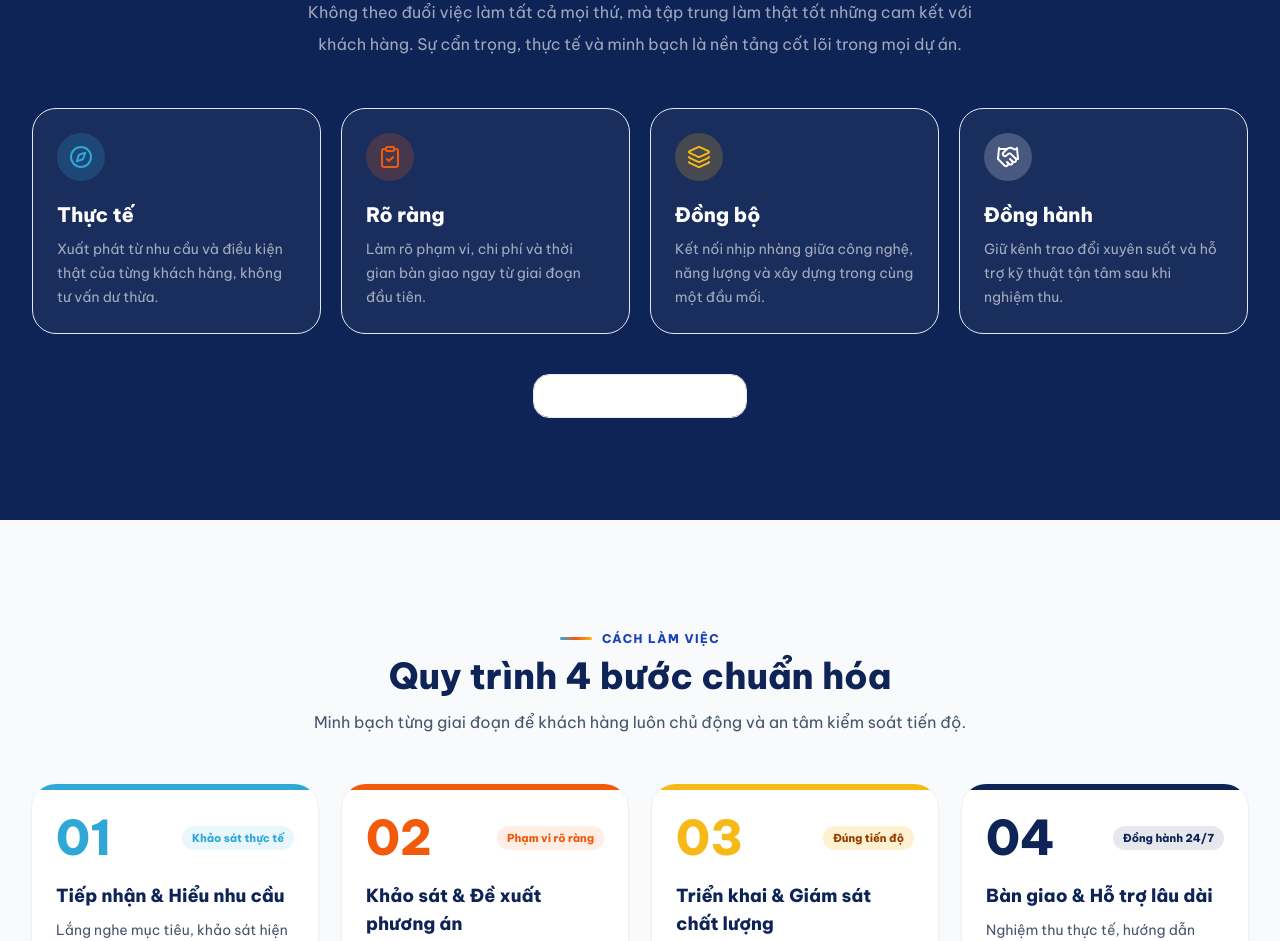
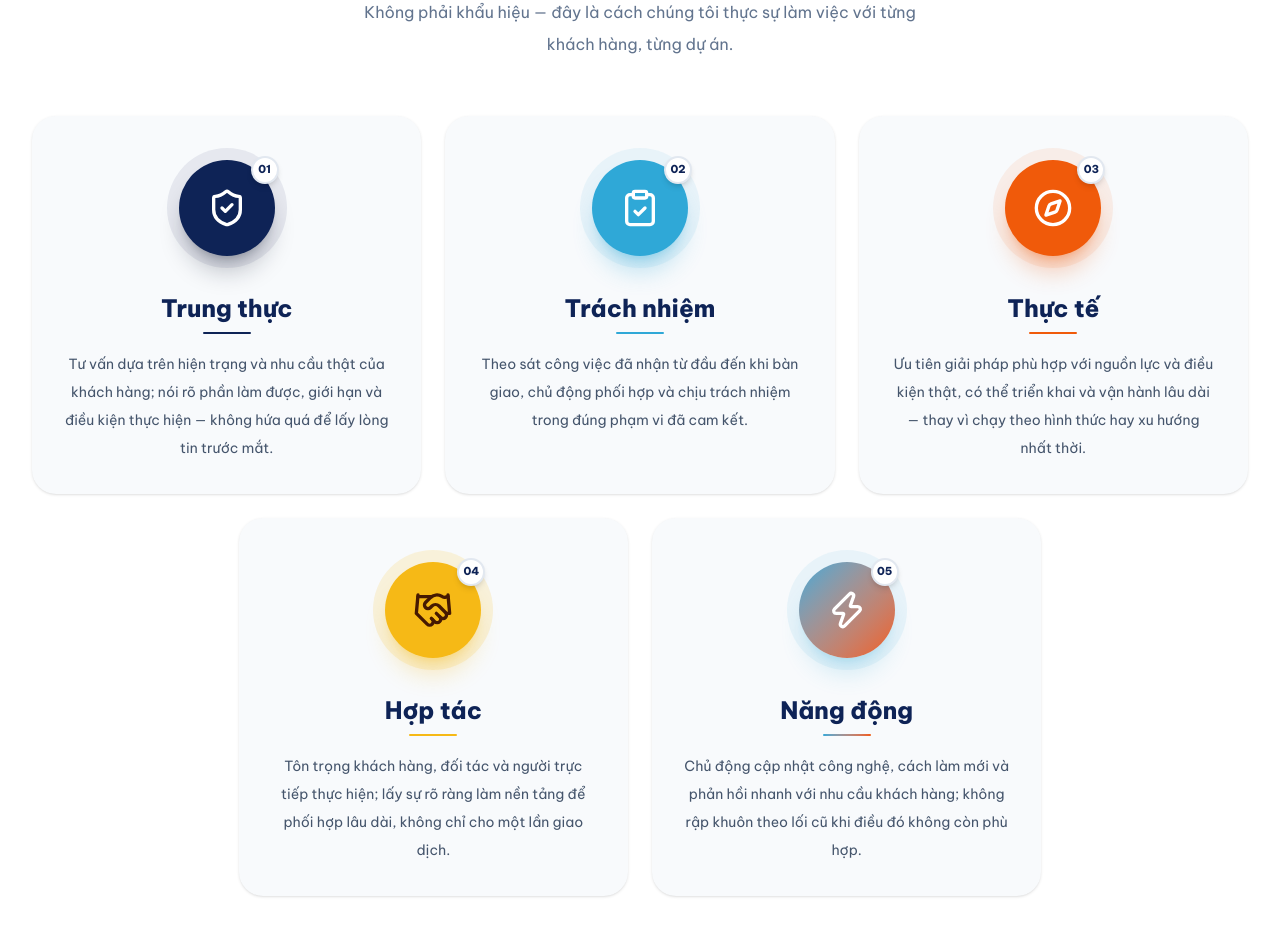
Before and after one commit to jackylehoangle/KTN_website_AISTUDIO, a Next.js app: page / in a window 1280 px wide. Shown: the part 1856-2797 px from the top of the page. Built offline with nearby package versions, Linux system fonts and the light colour scheme; no server answers; the database is empty.

Commit message:
redesign: core values section with large circles, 5 values, 3+2 centered grid

```diff
--- a/src/app/(website)/page.tsx
+++ b/src/app/(website)/page.tsx
@@ -12,6 +12,7 @@ import {
   MonitorCog,
   ShieldCheck,
   SunMedium,
+  Zap,
 } from "lucide-react";
 import { Button } from "@/components/ui/button";
 import { LeadForm } from "@/components/forms/lead-form";
@@ -64,6 +65,69 @@ const stepColors = [
   { num: "text-navy", badge: "bg-navy/10 text-navy", bar: "bg-navy" },
 ];
 
+const coreValues = [
+  {
+    Icon: ShieldCheck,
+    number: "01",
+    title: "Trung thực",
+    description:
+      "Tư vấn dựa trên hiện trạng và nhu cầu thật của khách hàng; nói rõ phần làm được, giới hạn và điều kiện thực hiện — không hứa quá để lấy lòng tin trước mắt.",
+    circleBg: "bg-navy",
+    circleShadow: "shadow-slate-900/25",
+    iconColor: "text-white",
+    bar: "bg-navy",
+    glow: "bg-navy/8",
+  },
+  {
+    Icon: ClipboardCheck,
+    number: "02",
+    title: "Trách nhiệm",
+    description:
+      "Theo sát công việc đã nhận từ đầu đến khi bàn giao, chủ động phối hợp và chịu trách nhiệm trong đúng phạm vi đã cam kết.",
+    circleBg: "bg-cyan",
+    circleShadow: "shadow-cyan/30",
+    iconColor: "text-white",
+    bar: "bg-cyan",
+    glow: "bg-cyan/8",
+  },
+  {
+    Icon: Compass,
+    number: "03",
+    title: "Thực tế",
+    description:
+      "Ưu tiên giải pháp phù hợp với nguồn lực và điều kiện thật, có thể triển khai và vận hành lâu dài — thay vì chạy theo hình thức hay xu hướng nhất thời.",
+    circleBg: "bg-orange",
+    circleShadow: "shadow-orange/30",
+    iconColor: "text-white",
+    bar: "bg-orange",
+    glow: "bg-orange/8",
+  },
+  {
+    Icon: Handshake,
+    number: "04",
+    title: "Hợp tác",
+    description:
+      "Tôn trọng khách hàng, đối tác và người trực tiếp thực hiện; lấy sự rõ ràng làm nền tảng để phối hợp lâu dài, không chỉ cho một lần giao dịch.",
+    circleBg: "bg-yellow",
+    circleShadow: "shadow-yellow/30",
+    iconColor: "text-amber-950",
+    bar: "bg-yellow",
+    glow: "bg-yellow/15",
+  },
+  {
+    Icon: Zap,
+    number: "05",
+    title: "Năng động",
+    description:
+      "Chủ động cập nhật công nghệ, cách làm mới và phản hồi nhanh với nhu cầu khách hàng; không rập khuôn theo lối cũ khi điều đó không còn phù hợp.",
+    circleBg: "bg-gradient-to-br from-cyan to-orange",
+    circleShadow: "shadow-cyan/20",
+    iconColor: "text-white",
+    bar: "bg-gradient-to-r from-cyan to-orange",
+    glow: "bg-cyan/8",
+  },
+];
+
 export default async function HomePage() {
   const [projects, posts] = await Promise.all([
     getPublishedProjects({ limit: 3 }),
@@ -86,7 +150,6 @@ export default async function HomePage() {
                 <span className="text-2xl font-bold text-slate-400 lg:text-3xl">— Đồng bộ &amp; Thực tế.</span>
               </h1>
 
-              {/* Tri-color rule */}
               <div className="mt-6 flex gap-1.5">
                 <span className="h-1 w-20 rounded-full bg-cyan" />
                 <span className="h-1 w-10 rounded-full bg-orange" />
@@ -209,7 +272,6 @@ export default async function HomePage() {
           </div>
 
           <div className="grid gap-6 md:grid-cols-2 lg:grid-cols-3">
-            {/* Tech */}
             <div className="group flex flex-col overflow-hidden rounded-3xl bg-white shadow-md transition duration-300 hover:-translate-y-2 hover:shadow-xl">
               <div className="h-2 bg-cyan" />
               <div className="flex flex-1 flex-col p-7">
@@ -238,7 +300,6 @@ export default async function HomePage() {
               </div>
             </div>
 
-            {/* Solar */}
             <div className="group flex flex-col overflow-hidden rounded-3xl bg-white shadow-md transition duration-300 hover:-translate-y-2 hover:shadow-xl">
               <div className="h-2 bg-orange" />
               <div className="flex flex-1 flex-col p-7">
@@ -267,7 +328,6 @@ export default async function HomePage() {
               </div>
             </div>
 
-            {/* Build */}
             <div className="group flex flex-col overflow-hidden rounded-3xl bg-white shadow-md transition duration-300 hover:-translate-y-2 hover:shadow-xl md:col-span-2 lg:col-span-1">
               <div className="h-2 bg-yellow" />
               <div className="flex flex-1 flex-col p-7">
@@ -299,39 +359,72 @@ export default async function HomePage() {
         </div>
       </section>
 
-      {/* ── 3. VALUES on NAVY ── */}
-      <section className="section-shell bg-navy text-white">
+      {/* ── 3. CORE VALUES ── */}
+      <section className="section-shell bg-white">
         <div className="site-container">
-          <div className="mb-12 text-center">
-            <p className="section-kicker justify-center !text-cyan">Triết lý hành động</p>
-            <h2 className="mt-2 text-balance text-3xl font-extrabold sm:text-4xl">
-              Nguyên tắc làm việc của chúng tôi
+          <div className="mb-14 text-center">
+            <p className="section-kicker justify-center">Giá trị cốt lõi</p>
+            <h2 className="mt-2 text-balance text-3xl font-extrabold text-navy sm:text-4xl">
+              Năm giá trị định hướng mọi hoạt động
             </h2>
-            <p className="mx-auto mt-4 max-w-2xl text-base leading-8 text-white/60">
-              Không theo đuổi việc làm tất cả mọi thứ, mà tập trung làm thật tốt những cam kết với khách hàng.
-              Sự cẩn trọng, thực tế và minh bạch là nền tảng cốt lõi trong mọi dự án.
+            <p className="mx-auto mt-4 max-w-xl text-base leading-8 text-slate-500">
+              Không phải khẩu hiệu — đây là cách chúng tôi thực sự làm việc với từng khách hàng, từng dự án.
             </p>
           </div>
 
-          <div className="grid gap-5 sm:grid-cols-2 lg:grid-cols-4">
-            {[
-              { Icon: Compass, title: "Thực tế", text: "Xuất phát từ nhu cầu và điều kiện thật của từng khách hàng, không tư vấn dư thừa.", cardCls: "border-cyan/30 hover:border-cyan/60", iconCls: "bg-cyan/20 text-cyan" },
-              { Icon: ClipboardCheck, title: "Rõ ràng", text: "Làm rõ phạm vi, chi phí và thời gian bàn giao ngay từ giai đoạn đầu tiên.", cardCls: "border-orange/30 hover:border-orange/60", iconCls: "bg-orange/20 text-orange" },
-              { Icon: Layers3, title: "Đồng bộ", text: "Kết nối nhịp nhàng giữa công nghệ, năng lượng và xây dựng trong cùng một đầu mối.", cardCls: "border-yellow/30 hover:border-yellow/60", iconCls: "bg-yellow/20 text-yellow" },
-              { Icon: Handshake, title: "Đồng hành", text: "Giữ kênh trao đổi xuyên suốt và hỗ trợ kỹ thuật tận tâm sau khi nghiệm thu.", cardCls: "border-white/20 hover:border-white/40", iconCls: "bg-white/20 text-white" },
-            ].map(({ Icon, title, text, cardCls, iconCls }) => (
-              <div key={title} className={`rounded-3xl border bg-white/5 p-6 transition duration-300 hover:-translate-y-1 ${cardCls}`}>
-                <div className={`grid size-12 place-items-center rounded-2xl ${iconCls}`}>
-                  <Icon className="size-6" />
+          {/*
+            6-col grid trick:
+            Row 1: 3 cards × col-span-2 = fills 6 cols
+            Row 2: 1 hidden spacer + 2 cards × col-span-2 = fills 5 cols (col 6 empty → centered)
+          */}
+          <div className="grid gap-6 sm:grid-cols-2 lg:grid-cols-6">
+            {coreValues.slice(0, 3).map((v) => (
+              <div
+                key={v.title}
+                className="group flex flex-col items-center rounded-3xl bg-slate-50 p-8 text-center shadow-sm transition duration-300 hover:-translate-y-2 hover:bg-white hover:shadow-xl lg:col-span-2"
+              >
+                {/* Outer glow ring */}
+                <div className={`mb-6 rounded-full p-3 ${v.glow} transition duration-300 group-hover:scale-105`}>
+                  {/* Circle */}
+                  <div className={`relative grid size-24 place-items-center rounded-full ${v.circleBg} shadow-xl ${v.circleShadow}`}>
+                    <v.Icon className={`size-10 ${v.iconColor}`} />
+                    {/* Number badge */}
+                    <span className="absolute -right-1 -top-1 flex size-7 items-center justify-center rounded-full border-2 border-white bg-white text-[11px] font-black text-navy shadow-md">
+                      {v.number}
+                    </span>
+                  </div>
                 </div>
-                <h3 className="mt-5 text-xl font-extrabold text-white">{title}</h3>
-                <p className="mt-2 text-sm leading-6 text-white/60">{text}</p>
+                <h3 className="text-2xl font-extrabold text-navy">{v.title}</h3>
+                <div className={`mx-auto mt-2 h-0.5 w-12 rounded-full ${v.bar}`} />
+                <p className="mt-4 text-sm leading-7 text-slate-600">{v.description}</p>
+              </div>
+            ))}
+
+            {/* Spacer to center the last 2 cards */}
+            <div className="hidden lg:block" />
+
+            {coreValues.slice(3).map((v) => (
+              <div
+                key={v.title}
+                className="group flex flex-col items-center rounded-3xl bg-slate-50 p-8 text-center shadow-sm transition duration-300 hover:-translate-y-2 hover:bg-white hover:shadow-xl lg:col-span-2"
+              >
+                <div className={`mb-6 rounded-full p-3 ${v.glow} transition duration-300 group-hover:scale-105`}>
+                  <div className={`relative grid size-24 place-items-center rounded-full ${v.circleBg} shadow-xl ${v.circleShadow}`}>
+                    <v.Icon className={`size-10 ${v.iconColor}`} />
+                    <span className="absolute -right-1 -top-1 flex size-7 items-center justify-center rounded-full border-2 border-white bg-white text-[11px] font-black text-navy shadow-md">
+                      {v.number}
+                    </span>
+                  </div>
+                </div>
+                <h3 className="text-2xl font-extrabold text-navy">{v.title}</h3>
+                <div className={`mx-auto mt-2 h-0.5 w-12 rounded-full ${v.bar}`} />
+                <p className="mt-4 text-sm leading-7 text-slate-600">{v.description}</p>
               </div>
             ))}
           </div>
 
-          <div className="mt-10 text-center">
-            <Button asChild variant="outline" className="border-white/30 font-bold text-white hover:bg-white hover:text-navy">
+          <div className="mt-12 text-center">
+            <Button asChild variant="outline" className="border-navy/30 font-bold text-navy hover:bg-navy hover:text-white">
               <Link href="/gioi-thieu">Tìm hiểu về chúng tôi <ArrowRight className="size-4" /></Link>
             </Button>
           </div>
@@ -408,9 +501,7 @@ export default async function HomePage() {
           <div className="mb-8 flex flex-col gap-4 sm:flex-row sm:items-end sm:justify-between">
             <div>
               <p className="section-kicker">Tin tức &amp; Hoạt động</p>
-              <h2 className="mt-2 text-3xl font-extrabold text-navy sm:text-4xl">
-                Thông tin mới nhất
-              </h2>
+              <h2 className="mt-2 text-3xl font-extrabold text-navy sm:text-4xl">Thông tin mới nhất</h2>
             </div>
             <Link href="/tin-tuc" className="inline-flex items-center gap-2 text-sm font-extrabold text-primary hover:text-navy">
               Xem tất cả bài viết <ArrowRight className="size-4" />
@@ -442,7 +533,6 @@ export default async function HomePage() {
                 khảo sát và lập phương án phù hợp.
               </p>
             </div>
-
             <div className="rounded-3xl border border-slate-200 bg-white p-6">
               <h3 className="font-extrabold text-navy">Cam kết bảo mật thông tin:</h3>
               <ul className="mt-3 space-y-2.5 text-xs font-bold text-slate-600">
@@ -456,7 +546,6 @@ export default async function HomePage() {
                 </li>
               </ul>
             </div>
-
             <div className="grid grid-cols-3 gap-3">
               {[
                 { value: "03", label: "Lĩnh vực", cls: "text-cyan" },
```
